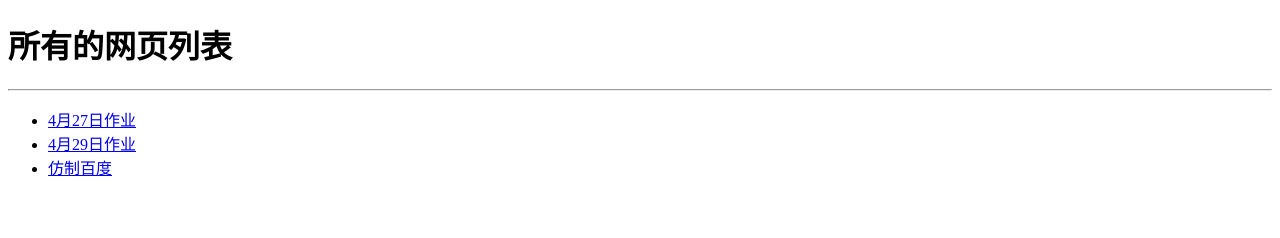
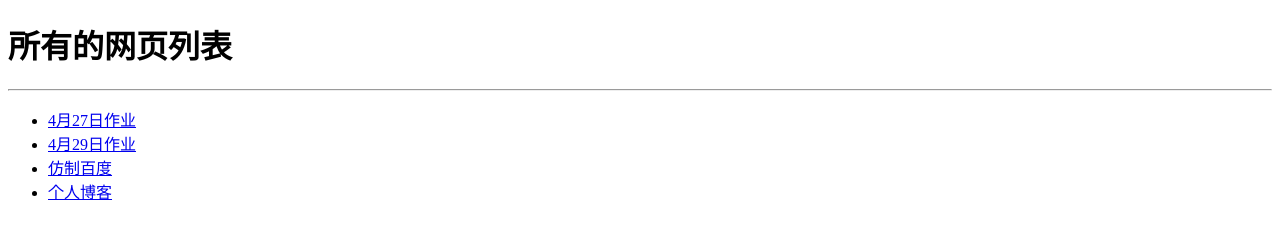
Before and after one commit to hxlgssm/hxlgssm.github.io, a plain HTML site: page index.html in a window 1280 px wide. Drawn offline with Linux system fonts and the light colour scheme.

Commit message:
Update index.html

```diff
--- a/index.html
+++ b/index.html
@@ -12,6 +12,7 @@
 <li><a href="20200427-01.html">4月27日作业</a></li>
 <li><a href="20200429-02.html">4月29日作业</a></li>
 <li><a href="baidu/index.html">仿制百度</a></li>
+<li><a href="bootstrap/index.html">个人博客</a></li>
 </ul>
 
 </body>
```
